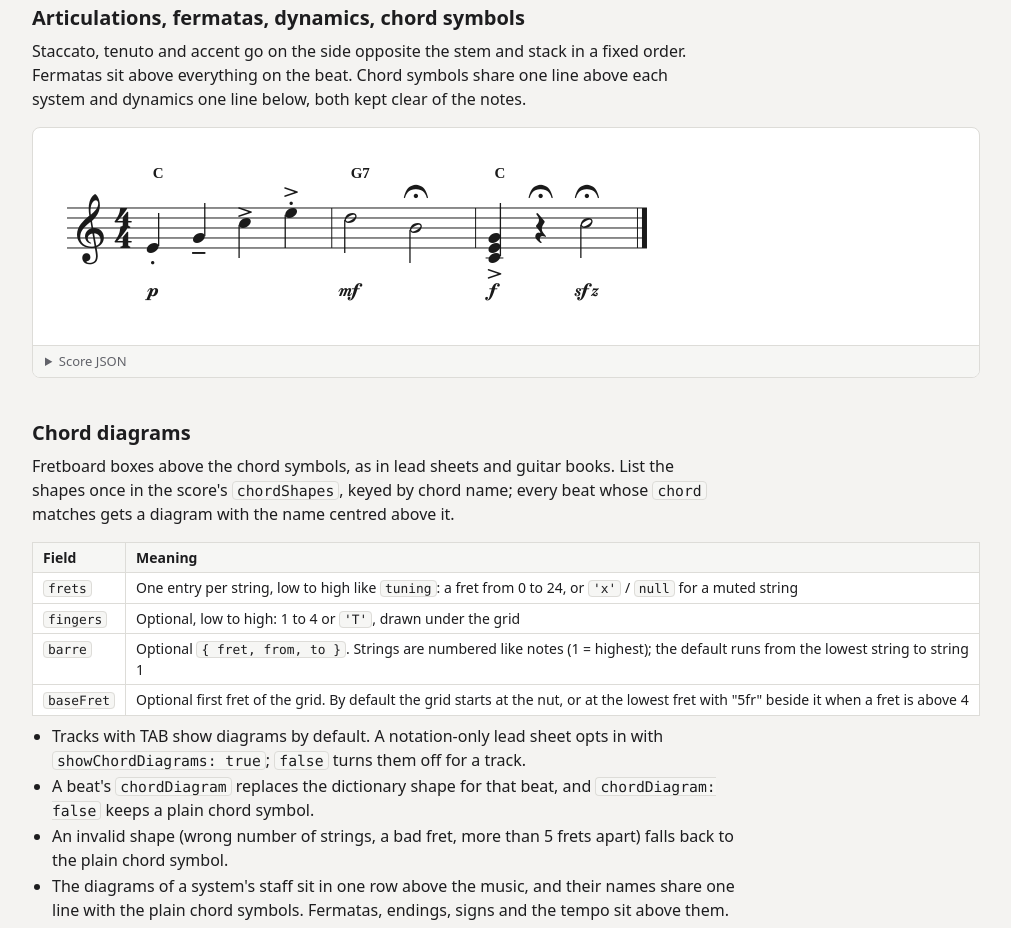
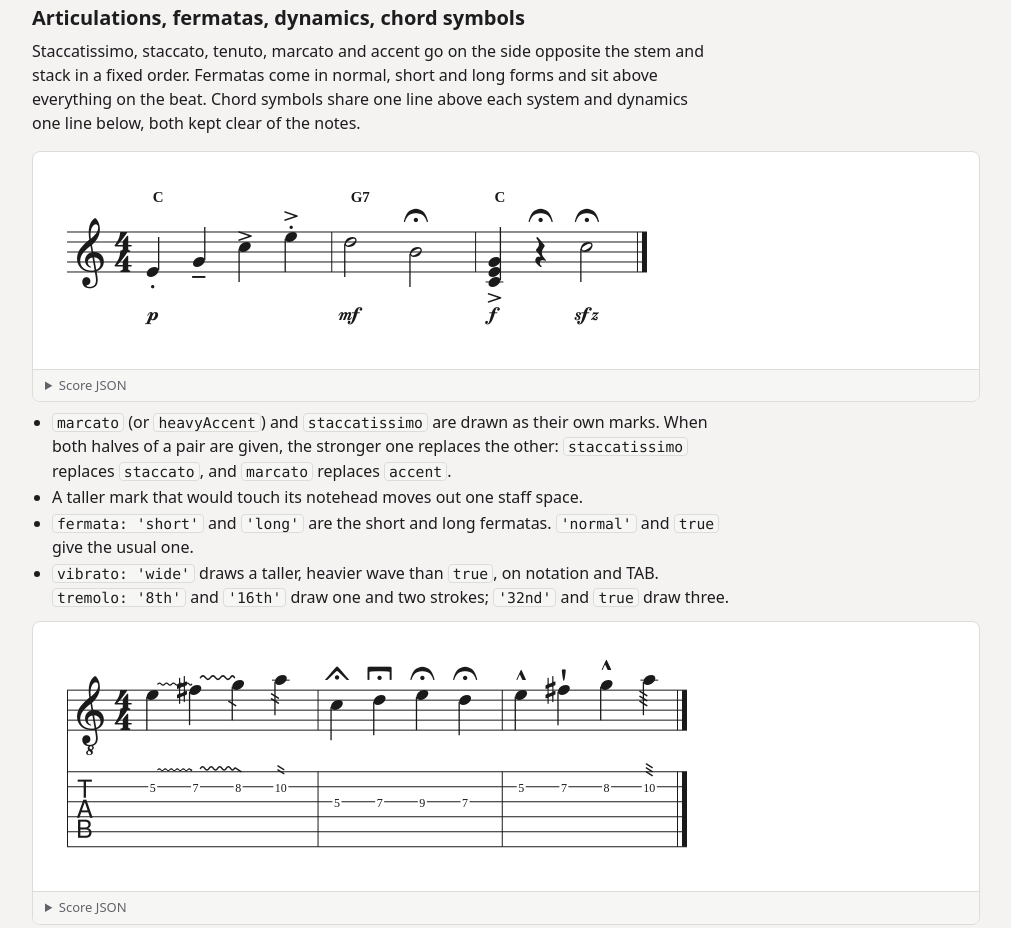
Before and after one commit to peteblackbone/music-score, a website: page docs/features.html in a window 1280 px wide. Shown: the part 6478-7406 px from the top of the page, without its empty margins (134-1145 px from the left). Drawn offline with Linux system fonts and the light colour scheme.

Commit message:
Document note-effect variants and bump version to 1.5.0

```diff
--- a/docs/features.html
+++ b/docs/features.html
@@ -164,8 +164,15 @@ renderer.setScore(other);   // swap the score, then call render() again</code></
 <div class="demo" data-demo="curves" data-width="520"></div>
 
 <h2 id="marks">Articulations, fermatas, dynamics, chord symbols</h2>
-<p>Staccato, tenuto and accent go on the side opposite the stem and stack in a fixed order. Fermatas sit above everything on the beat. Chord symbols share one line above each system and dynamics one line below, both kept clear of the notes.</p>
+<p>Staccatissimo, staccato, tenuto, marcato and accent go on the side opposite the stem and stack in a fixed order. Fermatas come in normal, short and long forms and sit above everything on the beat. Chord symbols share one line above each system and dynamics one line below, both kept clear of the notes.</p>
 <div class="demo" data-demo="marks" data-width="640"></div>
+<ul class="points">
+  <li><code>marcato</code> (or <code>heavyAccent</code>) and <code>staccatissimo</code> are drawn as their own marks. When both halves of a pair are given, the stronger one replaces the other: <code>staccatissimo</code> replaces <code>staccato</code>, and <code>marcato</code> replaces <code>accent</code>.</li>
+  <li>A taller mark that would touch its notehead moves out one staff space.</li>
+  <li><code>fermata: 'short'</code> and <code>'long'</code> are the short and long fermatas. <code>'normal'</code> and <code>true</code> give the usual one.</li>
+  <li><code>vibrato: 'wide'</code> draws a taller, heavier wave than <code>true</code>, on notation and TAB. <code>tremolo: '8th'</code> and <code>'16th'</code> draw one and two strokes; <code>'32nd'</code> and <code>true</code> draw three.</li>
+</ul>
+<div class="demo" data-demo="noteEffects" data-width="680"></div>
 
 <h2 id="chord-diagrams">Chord diagrams</h2>
 <p>Fretboard boxes above the chord symbols, as in lead sheets and guitar books. List the shapes once in the score's <code>chordShapes</code>, keyed by chord name; every beat whose <code>chord</code> matches gets a diagram with the name centred above it.</p>
@@ -194,7 +201,8 @@ renderer.setScore(other);   // swap the score, then call render() again</code></
   <tr><td><code>slideOut</code></td><td>Short slide off the note: <code>true</code> or <code>'down'</code> downward; <code>'up'</code> upward</td></tr>
   <tr><td><code>bend</code></td><td>Arrow with amount (<code>1/2</code>, <code>full</code>, <code>1 1/2</code>…), optional release or hold; <code>'prebend full'</code> (or <code>'pb 1/2'</code>) bends before the pick; <code>'release'</code> is a note that falls back to the unbent pitch</td></tr>
   <tr><td><code>palmMute</code></td><td>"P.M." with a dashed line over consecutive beats</td></tr>
-  <tr><td><code>vibrato</code>, <code>tremolo</code></td><td>Wavy line; tremolo slashes</td></tr>
+  <tr><td><code>vibrato</code></td><td>Wavy line on notation and TAB; <code>'wide'</code> draws a taller, heavier wave</td></tr>
+  <tr><td><code>tremolo</code></td><td>Tremolo slashes: three for <code>true</code>; <code>'8th'</code>, <code>'16th'</code> or <code>'32nd'</code> draw one, two or three</td></tr>
   <tr><td><code>mute</code>, <code>ghost</code></td><td>x notehead / x on tab; parentheses</td></tr>
   <tr><td><code>type: 'grace'</code></td><td>Small slashed note slurred to the next beat</td></tr>
   <tr><td><code>harmonic</code>, <code>harmonicFret</code></td><td>Natural: diamond and <code>&lt;12&gt;</code> on tab. Artificial, tapped, pinch, semi: <code>A.H.</code>, <code>T.H.</code>, <code>P.H.</code>, <code>S.H.</code> label; <code>harmonicFret</code> gives the touched fret, e.g. <code>5(17)</code></td></tr>
@@ -408,6 +416,17 @@ renderer.setScore(other);   // swap the score, then call render() again</code></
           { beats: [n('quarter', 'E4', { articulations: ['staccato'], dynamic: 'p', chord: 'C' }), n('quarter', 'G4', { articulations: ['tenuto'] }), n('quarter', 'C5', { articulations: ['accent'] }), n('quarter', 'E5', { articulations: ['staccato', 'accent'] })] },
           { beats: [n('half', 'D5', { chord: 'G7', dynamic: 'mf' }), n('half', 'B4', { fermata: true })] },
           { beats: [chord('quarter', ['C4', 'E4', 'G4'], { chord: 'C', dynamic: 'f', articulations: ['accent'] }), r('quarter', { fermata: true }), n('half', 'C5', { dynamic: 'sfz', fermata: true })] },
+        ],
+      }],
+    },
+
+    noteEffects: {
+      tracks: [{
+        showStandardNotation: true, showTablature: true,
+        measures: [
+          { beats: [t('quarter', 2, 5, {}, { vibrato: true }), t('quarter', 2, 7, {}, { vibrato: 'wide' }), t('quarter', 2, 8, {}, { tremolo: '8th' }), t('quarter', 2, 10, {}, { tremolo: '16th' })] },
+          { beats: [t('quarter', 3, 5, {}, { fermata: 'short' }), t('quarter', 3, 7, {}, { fermata: 'long' }), t('quarter', 3, 9, {}, { fermata: 'normal' }), t('quarter', 3, 7, {}, { fermata: true })] },
+          { beats: [t('quarter', 2, 5, {}, { articulations: ['marcato'] }), t('quarter', 2, 7, {}, { articulations: ['staccatissimo', 'staccato'] }), t('quarter', 2, 8, {}, { articulations: ['accent', 'heavyAccent'] }), t('quarter', 2, 10, {}, { tremolo: '32nd' })] },
         ],
       }],
     },
--- a/package.json
+++ b/package.json
@@ -1,6 +1,6 @@
 {
   "name": "music-score",
-  "version": "1.4.0",
+  "version": "1.5.0",
   "description": "Render music notation and guitar tablature as SVG in the browser from plain JSON, using the Bravura (SMuFL) font. No build step, no dependencies.",
   "type": "module",
   "main": "index.js",
```
Also changed, not shown: README.md.
